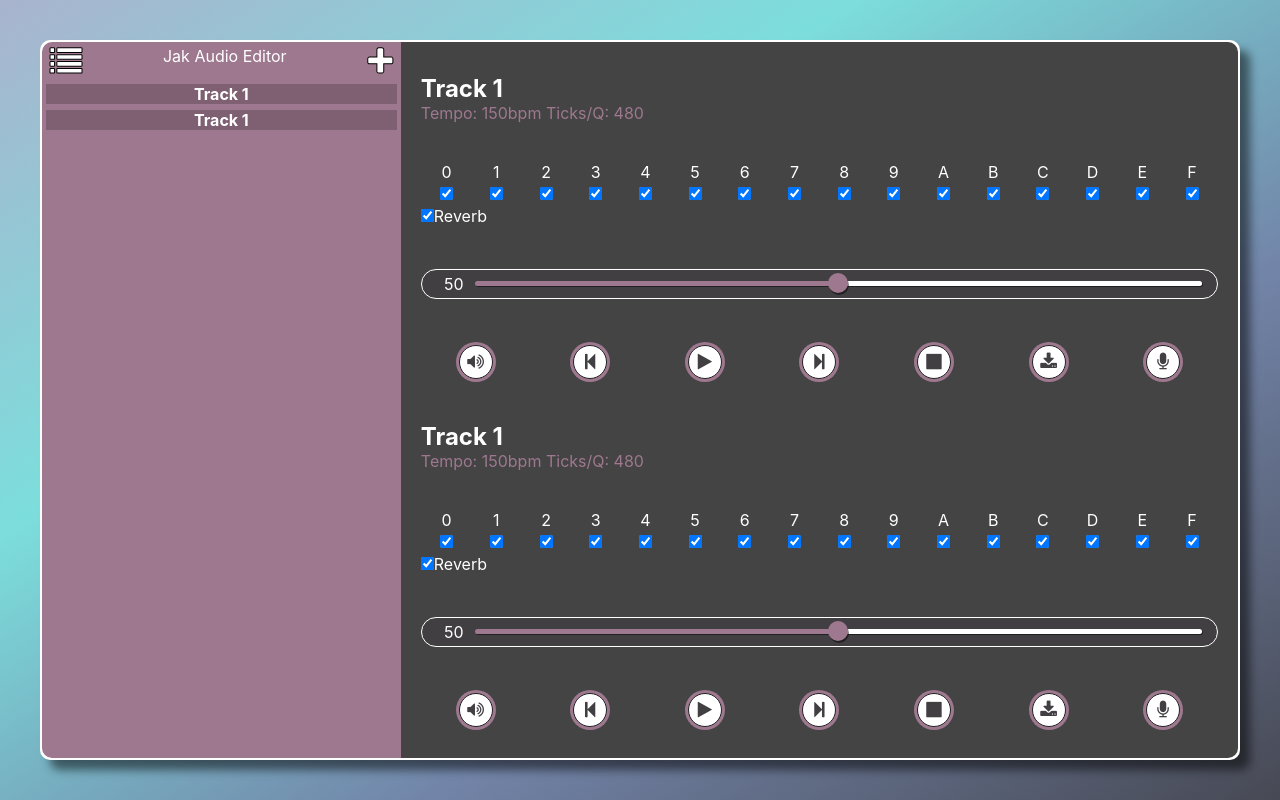
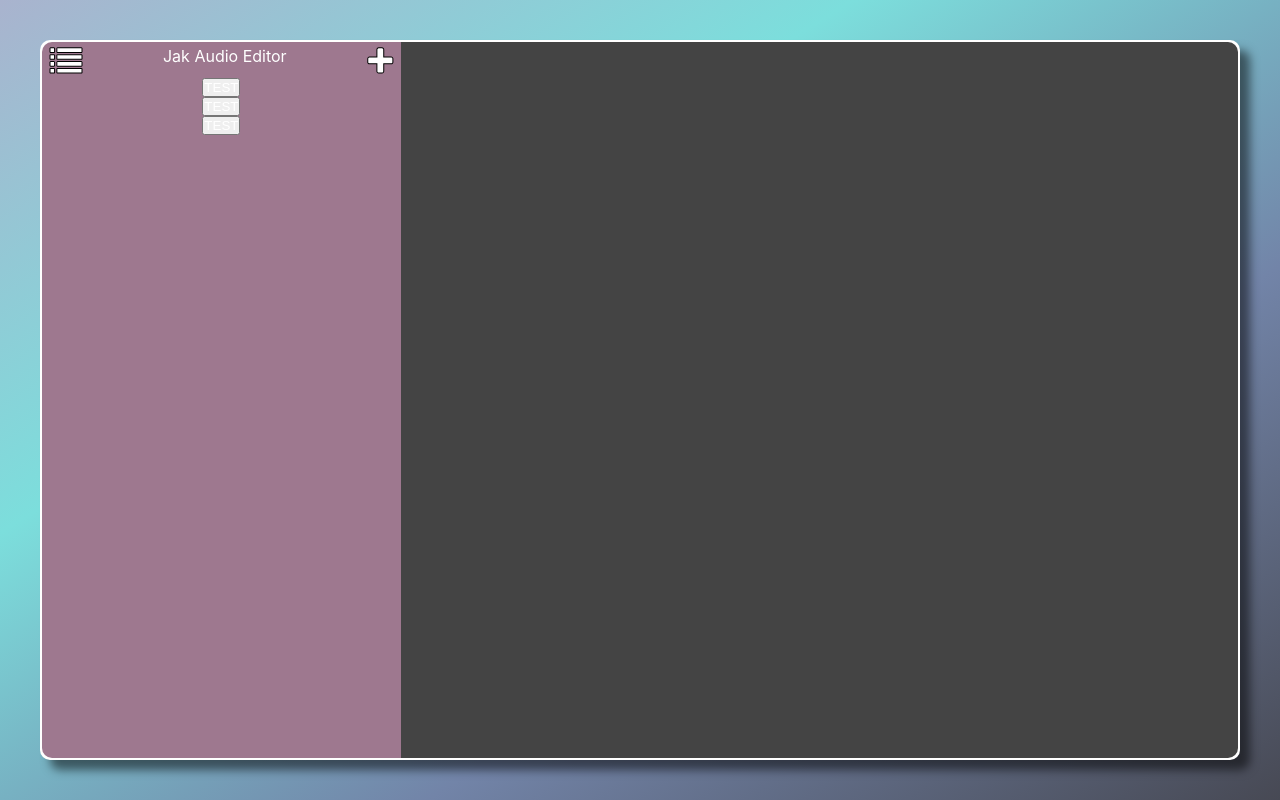
Before and after one commit to himham-jak/new-jak-sound-tool, a React (Create React App) app in the folder client/: page / in a window 1280 px wide. Built offline with nearby package versions, Linux system fonts and the light colour scheme.

Commit message:
hooked up redux and loaded file and track info onto UI

```diff
--- a/client/package.json
+++ b/client/package.json
@@ -4,11 +4,13 @@
   "proxy": "http://localhost:3001",
   "private": true,
   "dependencies": {
+    "@reduxjs/toolkit": "^2.1.0",
     "@testing-library/jest-dom": "^5.17.0",
     "@testing-library/react": "^13.4.0",
     "@testing-library/user-event": "^13.5.0",
     "react": "^18.2.0",
     "react-dom": "^18.2.0",
+    "react-redux": "^9.1.0",
     "react-scripts": "5.0.1",
     "web-vitals": "^2.1.4"
   },
--- a/client/src/App.js
+++ b/client/src/App.js
@@ -1,33 +1,34 @@
 import React, { useRef, useState } from 'react'
+import { Provider, useSelector, useDispatch } from 'react-redux'
+import { store } from './Store'
+import { addFile, removeFile, selectFile } from './fileSlice.js'
 import { load_gamefile } from './FileLoader'
 import { filelist } from './AudioHandler'
 import './App.css'
 
 
+function NavHeader() {
+
+  // rev up the dispatcher to push new files to the filelist
+  const dispatch = useDispatch()
+
   const fileHandOff = (event) => {
     // Access the selected files from the event object
     const files = event.target.files
-  alert("Number of files selected: " + files.length)
+    //alert("Number of files selected: " + files.length)
 
     // Call load_gamefile for each file selected
     for (let i=0; i < files.length; i++) {
-    let filee = load_gamefile(files[i])
-    console.log("allduh ",filee)
+      let file_loaded = load_gamefile(files[i]).then((file) => dispatch(addFile(file)))
     }
   }
-
-
-function NavHeader() {
-
-  // Initialize the state with an empty array
-  const [fileList, setFileList] = useState([]);
 
   return (
     <span className="nav-btns">
       <i className="fa fa-list"></i>
       Jak Audio Editor
       <input type="file" id="fileinput" name="file" onChange={fileHandOff} multiple="multiple"/>
-      <label for="fileinput">
+      <label htmlFor="fileinput">
         <i className="fa fa-plus" onClick={()=>{}}></i>
       </label>
     </span>
@@ -180,15 +181,23 @@ function Track(props) {
   )
 }
 
-function App() {
 
+function FileCol(props) {
+  const filelist  = useSelector((state) => state.freduce.filelist)
+  const dispatch = useDispatch()
+  const testfile = {
+    name:"Track 1",
+    tempo: 150,
+    ticks: 480
+  }
   return (
-    <div className="box">
-      <div className="columns">
-        {/* file column */}
     <div className="file-column">
       {/* nav buttons */}
       <NavHeader />
+
+      <button onClick={()=> dispatch(addFile(testfile))}>TEST</button>
+      <button onClick={()=> dispatch(removeFile(0))}>TEST</button>
+      <button onClick={()=> dispatch(selectFile(0))}>TEST</button>
 
       {/* file list */}
       <div className="file-list">
@@ -200,22 +209,48 @@ function App() {
         })}
       </div>
     </div>
+  )
+}
 
-        {/* right column */}
+
+function WorkCol(props) {
+  const filelist  = useSelector((state) => state.freduce.filelist)
+  const dispatch = useDispatch()
+  return (
     <div className="work-column">
 
       {/*for each track, create a work row*/}
-          {filelist.map((file) => {
-            return(
-              <Track name={file.name} tempo={file.tempo} ticks={file.ticks}/>
-            )})}
-
-        </div>
-
-      </div>
+      {filelist.filter(file => file.selected).map((file, fileIndex) => (
+        file.tracks.map((track, trackIndex) => (
+          <Track
+            key={`${fileIndex}_${trackIndex}`} // Unique key for each Track
+            name={`${file.tag} Track ${trackIndex + 1}`} // Assuming you want to start track numbering at 1
+            tempo={track.tempo} // Assuming each track has a tempo
+            ticks={track.ticks} // Assuming each track has ticks
+          />
+        ))
+      ))}
     </div>
   )
 }
 
 
+function App() {
+  return (
+    <Provider store={store}>
+      <div className="box">
+        <div className="columns">
+          {/* file column */}
+          <FileCol/>
+
+          {/* right column */}
+          <WorkCol/>
+
+        </div>
+      </div>
+    </Provider>
+  )
+}
+
+
 export default App
--- a/client/src/AudioHandler.js
+++ b/client/src/AudioHandler.js
@@ -308,6 +308,7 @@ export class SBv2Decoder {
     let instruments_start = dv.getUint32(sbv2_start + 0x20, true) + sbv2_start;
     let num_instruments = dv.getUint16(sbv2_start + 0x16, true);
 
+    this.num_instruments = num_instruments;
     this.instruments = [];
     this.min_note = 127;
     this.max_note = 0;
@@ -556,6 +557,7 @@ export class SBv2Decoder {
       track.ticks = ticks;
       track.seconds = seconds;
     }
+    this.num_tracks = this.tracks.length
   }
 }
 
--- a/client/src/FileLoader.js
+++ b/client/src/FileLoader.js
@@ -1,5 +1,7 @@
 import { useState } from 'react'
 import { impulse_response_url } from './Constants'
+import { useDispatch } from 'react-redux'
+import { addFile } from './fileSlice.js'
 import { decode_sbv2 } from './AudioHandler'
 
 function toHexString(byteArray) {
@@ -11,20 +13,16 @@ function toHexString(byteArray) {
 
 export async function load_gamefile(infile) {
 
-  {/*spoofing data*/}
-  const testfile = {
-      name:"Track 1",
-      tempo: 150,
-      ticks: 480
-  }
-
   // filestring.extension
   let filename = infile.name
+
   // filestring, extension
   let [fileString, fileExt] = infile.name.split(".")
 
   // binary data
   let infile_array = new Uint8Array(await new Response(infile).arrayBuffer());
+
+  // read it out
   //console.log(toHexString(infile_array));
 
   //check some binary details
@@ -32,6 +30,19 @@ export async function load_gamefile(infile) {
 
   // return object with all metadata structured
   let sbv2 = decode_sbv2(infile_array)
+
+  // add the generic details
+  sbv2.name = filename
+  sbv2.string = fileString
+  sbv2.extension = fileExt
+  sbv2.selected = true
+
+  //const dispatch = useDispatch()
+
+  //dispatch(addFile(sbv2))
+  //console.log(sbv2)
+
+  // add the struct to the filelist after return
   return(sbv2)
 
   // set_sbv2 (MUS)
--- /dev/null
+++ b/client/src/Store.js
@@ -0,0 +1,8 @@
+import { configureStore } from '@reduxjs/toolkit'
+import fileReducer from './fileSlice'
+
+export const store = configureStore({
+  reducer: {
+    freduce: fileReducer
+  }
+})
--- /dev/null
+++ b/client/src/fileSlice.js
@@ -0,0 +1,48 @@
+import { createSlice } from '@reduxjs/toolkit'
+
+{/*spoofing data*/}
+const testfile = {
+    name:"Track 1",
+    tempo: 150,
+    ticks: 480
+}
+
+const initialState = {
+
+  filelist: []
+}
+
+export const fileSlice = createSlice({
+  name: 'file',
+  initialState,
+  reducers: {
+    addFile: (state, action) => {
+    // action.payload is the json object to be pushed to the filelist array
+      state.filelist = [...state.filelist, action.payload]
+    },
+    removeFile: (state, action) => {
+      // action.payload is the index of the file to remove
+      state.filelist = state.filelist.filter((item, index) => index !== action.payload);
+    },
+    selectFile: (state, action) => {
+      // action.payload is the index of the file to select
+      const object = state.filelist[action.payload]
+      object.selected = !object.selected;
+      object.selected = true;
+    },
+    deselectFile: (state, action) => {
+      // action.payload is the index of the file to deselect
+      const object = state.filelist[action.payload]
+      object.selected = false;
+    },
+    toggleSelectFile: (state, action) => {
+      // action.payload is the index of the file to deselect
+      const object = state.filelist[action.payload]
+      object.selected = !object.selected;
+    },
+  }
+})
+
+export const { addFile, removeFile, selectFile, deselectFile } = fileSlice.actions
+
+export default fileSlice.reducer
```
Also changed, not shown: client/src/logo.svg (deleted), 1 other file (tests, documents, lock files or other folders). Lines whose indentation alone changed are shown as unchanged.
